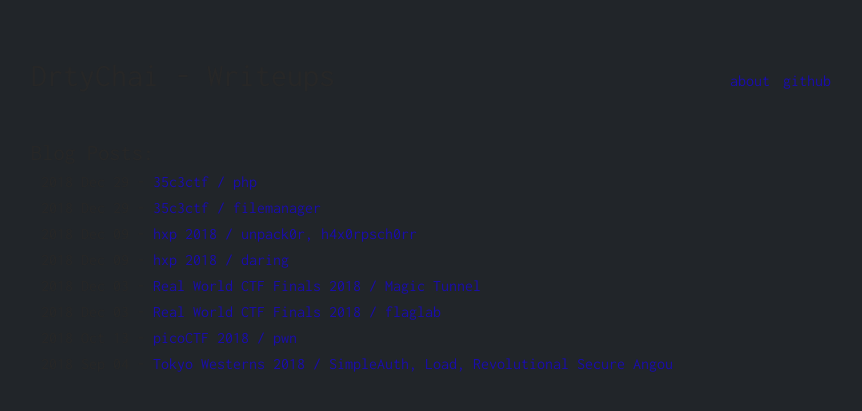
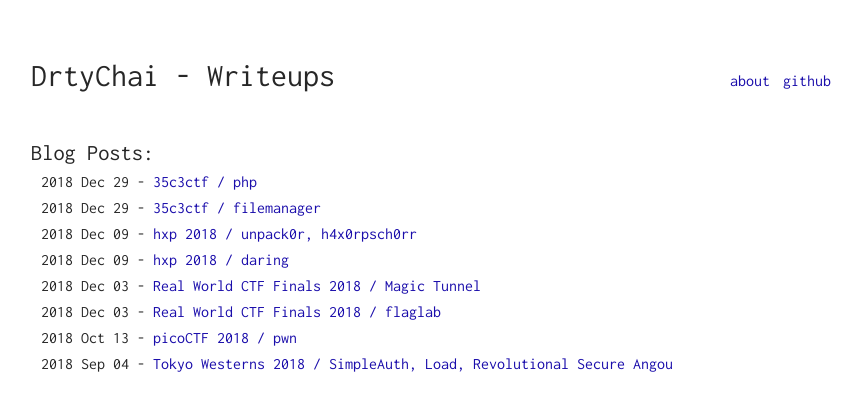
Before and after one commit to drtychai/drtychai.github.io, a Jekyll site: the page built from index.html, in a window 1280 px wide. Shown: the top 411 px of the page, without its empty margins (209-1071 px from the left). Built offline with Jekyll 4.4.1, drawn with Linux system fonts in a browser that asks for light colours.

Commit message:
fixed colors

```diff
--- a/_sass/_config.scss
+++ b/_sass/_config.scss
@@ -1,6 +1,6 @@
 // COLORS
 $color-black: #272727;
-$color-white: #212529;
+$color-white: #FFFFFF;
 $color-grey: #EEEEEE;
 $color-link: #1A0DAB;
 $color-code: #00FF00;
```
